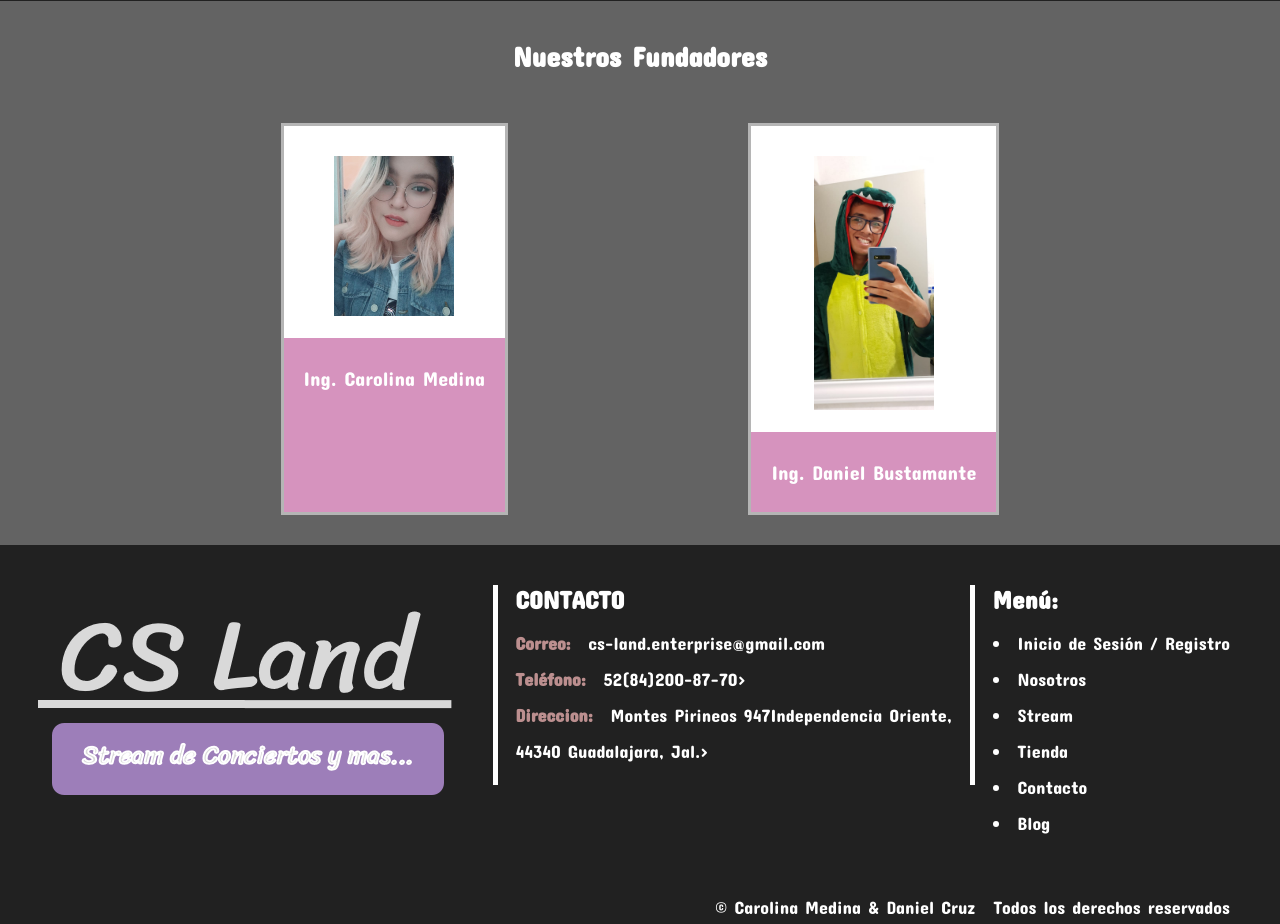
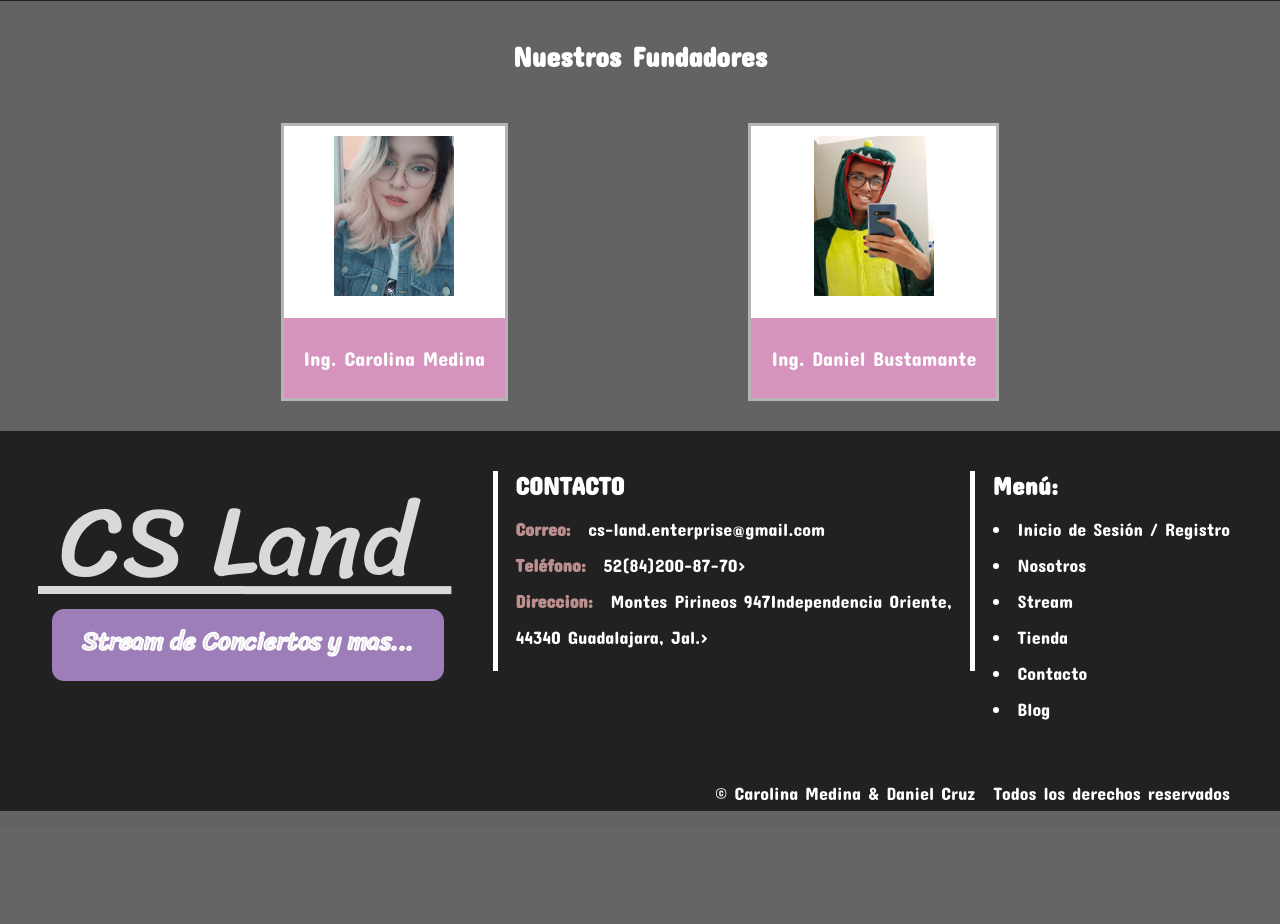
Before and after one commit to j-daniel-cruz-b/CS-Land-php-, a PHP site: page /nosotros.html in a window 1280 px wide. Shown: the part 1607-2531 px from the top of the page. After the commit the page ends 2418 px from the top, so only its background shows below. Run offline with PHP 8.4, Linux system fonts and the light colour scheme.

Commit message:
Detalles finales Fotos Fundadores

```diff
--- a/css/styles.css
+++ b/css/styles.css
@@ -68,6 +68,10 @@ legend {
 
 li {
     color: white;
+}
+
+img {
+    max-width: 100%;
 }
 
 
@@ -570,7 +574,8 @@ footer {
 
 .img-f img {
     width: 15vh;
-    padding-top: 2rem;
+    height: 20vh;
+    padding-top: 0rem;
 }
 
 .texto-f {
```
Also changed, not shown: img/fund-dani.jpeg.
